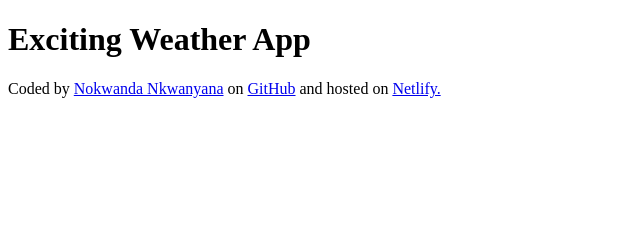
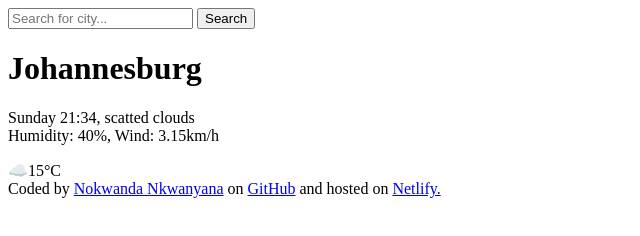
Before and after one commit to Nokwanda15/nokwanda-final-weather-app, a plain HTML site: page index.html in a window 1280 px wide. Shown: the whole page, without its empty margins (0-640 px from the left). Drawn offline with Linux system fonts and the light colour scheme.

Commit message:
Added HTML code to create a structure for the app

```diff
--- a/index.html
+++ b/index.html
@@ -6,7 +6,24 @@
     <title>Weather Project</title>
   </head>
   <body>
-    <h1>Exciting Weather App</h1>
+    <header>
+      <form>
+        <input type="search" placeholder="Search for city..." required />
+        <input type="submit" value="Search" />
+      </form>
+    </header>
+    <main>
+      <div>
+        <h1>Johannesburg</h1>
+        <p>
+          Sunday 21:34, scatted clouds
+          <br />
+          Humidity: 40%, Wind: 3.15km/h
+        </p>
+      </div>
+      <div>☁️15&degC</div>
+    </main>
+
     <footer>
       Coded by
       <a href="https://github.com/nokwanda15" target="_blank"
```
